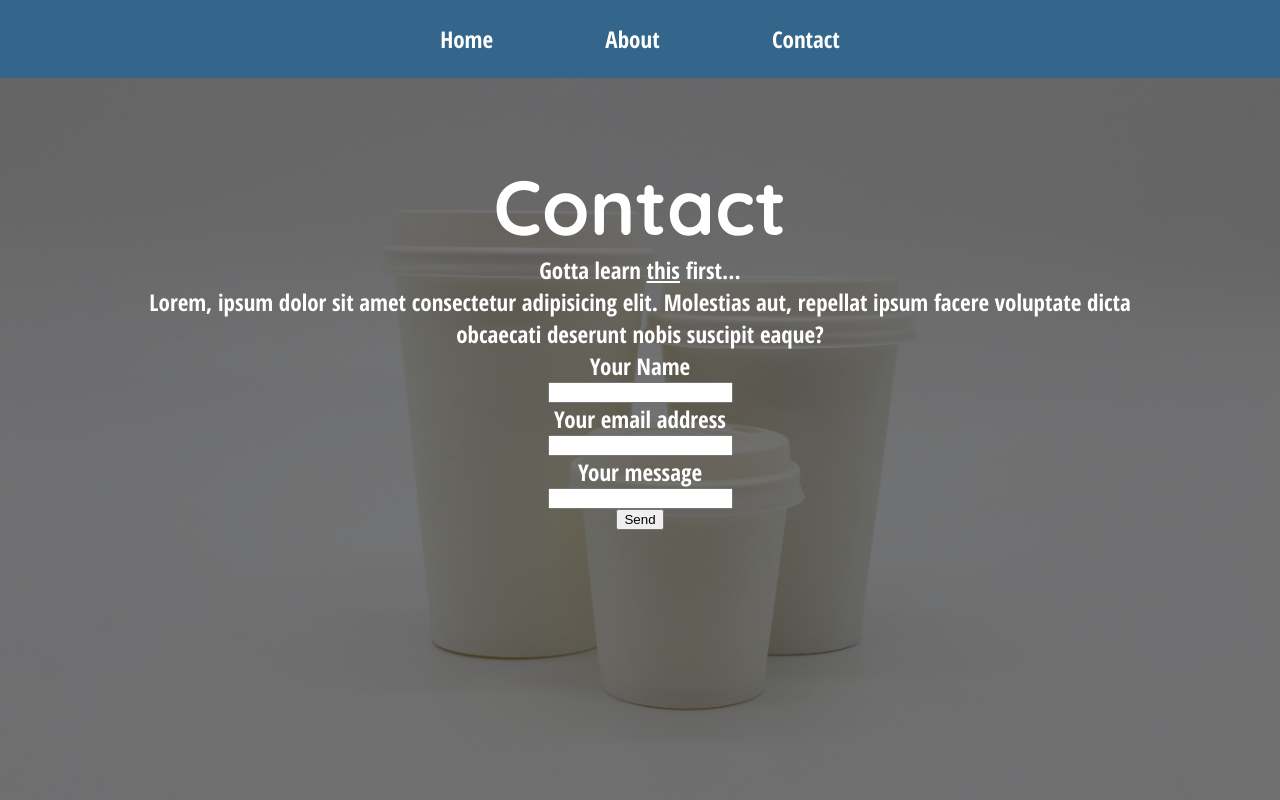
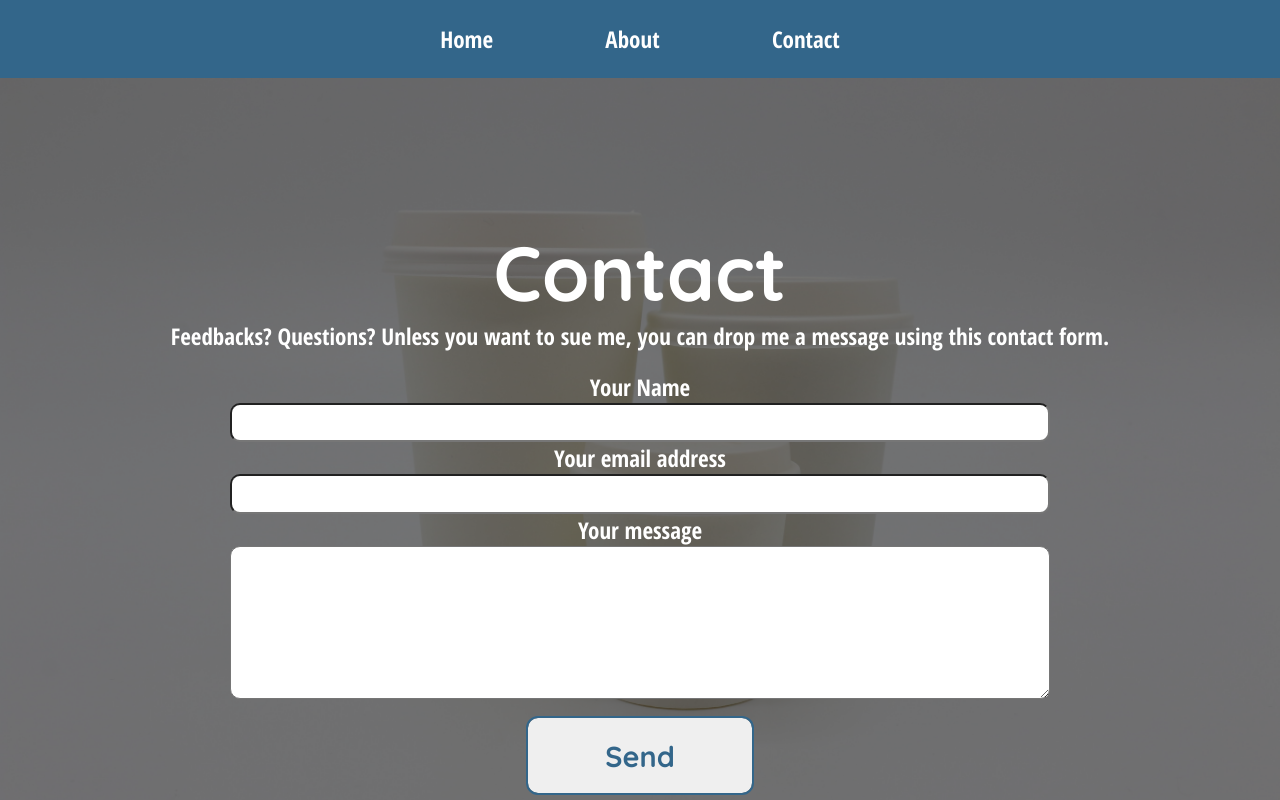
Before and after one commit to alessioitalo/nextjs-whos-taller, a Next.js app: page /contact in a window 1280 px wide. Shown: the top 800 px of the page. Built offline with nearby package versions, Linux system fonts and the light colour scheme.

Commit message:
added form validation

```diff
--- a/components/ContactForm.js
+++ b/components/ContactForm.js
@@ -1,26 +1,86 @@
-import {StyledContactForm} from './styled'
+import { StyledButton, StyledContactForm } from './styled';
+import { useState } from 'react';
+import useForm from '../hooks/use-form';
 
 const ContactForm = () => {
+  const [name, setName] = useState('');
+  const [email, setEmail] = useState('');
+  const [message, setMessage] = useState('');
+  const [submitted, setSubmitted] = useState(false);
 
-const contactFormHandler = (e)=>{
-    e.preventDefault()
-    console.log('sent!')
+  // CUSTOM HOOK to validate form?
+  // POST REQUEST still not working...
+  // https://medium.com/nerd-for-tech/coding-a-contact-form-with-next-js-and-nodemailer-d3a8dc6cd645
+  // input must be emptied?
+  const { error, validForm, validateForm, setError } = useForm(
+    name,
+    email,
+    message
+  );
+
+  const emptyInput = () => {
+    setName('');
+    setEmail('');
+    setMessage('');
+  };
+
+  const contactFormHandler = async (e) => {
+    e.preventDefault();
+    setError([]);
+    validateForm();
+    if (error) {
+      return;
     }
+    const messageData = {
+      name: nameRef.current.value,
+      email: emailRef.current.value,
+      message: messageRef.current.value,
+    };
+
+    setSubmitted(true);
+    emptyInput();
+    // const response = await fetch('/api/contact', {
+    //   method: 'POST',
+    //   headers: {
+    //     'Content-Type': 'application/json',
+    //   },
+    //   body: JSON.stringify(completeMessage),
+    // });
+    // const data = await response.json();
+    // console.log(data);
+  };
 
   return (
     <>
-        <div>Lorem, ipsum dolor sit amet consectetur adipisicing elit. Molestias aut, repellat ipsum facere voluptate dicta obcaecati deserunt nobis suscipit eaque?</div>
+      {submitted ? (
+        <h1>Email sent!</h1>
+      ) : (
         <StyledContactForm onSubmit={contactFormHandler}>
           <label>Your Name</label>
-            <input></input>
+          <input type='text' onChange={(e) => setName(e.target.value)} />
           <label>Your email address</label>
-            <input></input>
+          <input type='email' onChange={(e) => setEmail(e.target.value)} />
           <label>Your message</label>
-             <input type="text-area"></input>
-             <button>Send</button>
+          <textarea
+            type='text'
+            className='text-area'
+            onChange={(e) => setMessage(e.target.value)}
+          ></textarea>
+          {error.length > 1 && (
+            <>
+            <p>Something went wrong.</p>
+            <ul className='error'>
+              {error.map((err) => (
+                <li key={error.indexOf(err)}>{err}</li>
+              ))}
+            </ul>
+            </>
+          )}
+          <StyledButton>Send</StyledButton>
         </StyledContactForm>
+      )}
     </>
   );
-}
+};
 
-export default ContactForm
+export default ContactForm;
--- a/components/Main.js
+++ b/components/Main.js
@@ -12,7 +12,7 @@
 
   return (
     <StyledMain>
-      <StyledOverlay>
+      <StyledOverlay />
         <div className='content'>
           <h1>Who's taller?</h1>
           <h5>
@@ -24,7 +24,6 @@
             Play
           </StyledButton>
         </div>
-      </StyledOverlay>
     </StyledMain>
   );
 };
--- a/components/styled.js
+++ b/components/styled.js
@@ -12,6 +12,8 @@
   font-weight: 700;
 `;
 
+
+// NAVBAR
 export const StyledNavbar = styled.nav`
   height: 10%;
   ${flexCenter}
@@ -24,8 +26,11 @@
   }
 `;
 
+
+// MAIN CONTAINER
 export const StyledMain = styled.main`
-  height: 100vh;
+  min-height: 100vh;
+  height: 100%;
   width: 100%;
   ${flexCenter}
   background-repeat: no-repeat;
@@ -44,6 +49,8 @@
     font-size: 4rem;
   }
 `;
+
+// GAME CARDS CONTAINER
 export const StyledGameContainer = styled.div`
   height: 100%;
   width: 100%;
@@ -55,6 +62,8 @@
   }
 `;
 
+
+// SINGLE CARD CONTAINER
 export const StyledHalf = styled.div`
   width: 50%;
   min-height: 90vh;
@@ -108,6 +117,7 @@
   }
 `;
 
+// SCORE
 export const StyledScore = styled.div`
   border-radius: 50%;
   height: 4rem;
@@ -131,6 +141,7 @@
   }
 `;
 
+// FOOTER
 export const StyledFooter = styled.footer`
   background-color: hsl(205, 46%, 37%);
   padding: 2rem;
@@ -141,8 +152,17 @@
   .credit {
     font-size: 0.8rem;
   }
+
+  @media (max-width: 750px) {
+    font-size: 0.9rem;
+    .credit{
+      font-size: 0.6rem;
+    }
+  }
 `;
 
+
+// BUTTON
 export const StyledButton = styled.button`
   border-radius: 10px;
   border: none;
@@ -165,13 +185,13 @@
   }
 `;
 
+// OVERLAY
 export const StyledOverlay = styled.div`
   width: 100%;
   height: 100%;
   position: absolute;
   top: 0;
   left: 0;
-  background: hsla(205, 46%, 37%, 0.5);
   background: ${(props) =>
     props.isForCard ? 'hsla(205, 46%, 37%, 0.5)' : 'hsla(0,0%,0%, 0.5)'};
   opacity: ${(props) => (props.isForCard ? 0 : 1)};
@@ -190,11 +210,45 @@
   }
 `;
 
+// CONTACT FORM
 export const StyledContactForm = styled.form`
   ${flexCenter};
   flex-direction: column;
+  padding: 1rem 0;
+
+  input, textarea{
+    ${differentText};
+    width: 80%;
+    border-radius: 10px;
+    padding: 0.5rem
+  }
+
+  textarea{
+    min-height: 8rem;
+  }
+
+  button{
+    margin-top: 1rem;
+  }
+
+  .error{
+    flex-direction: column;
+    ${differentText}
+    font-size: 0.8rem;
+  }
+
+  @media (max-width: 750px){
+    input, textarea{
+      width: 100%;
+    }
+    textarea{
+      height: 16rem;
+    }
+  }
 `;
 
+
+// GAME OVER MESSAGE
 export const StyledGameOver = styled.div`
   width: 60%;
   height: 70%;
--- /dev/null
+++ b/hooks/use-form.js
@@ -0,0 +1,19 @@
+import { useState } from 'react';
+
+const useForm = (name, email, message) => {
+  const [error, setError] = useState([]);
+  const [validForm, setValidForm] = useState();
+  const validateForm = () => {
+    if (!name || !email || !message) {
+      setError(prevError => [...prevError, 'All fields are mandatory.']);
+      setValidForm(false);
+    }
+    if (!/^\w+([\.-]?\w+)*@\w+([\.-]?\w+)*(\.\w{2,3})+$/.test(email)) {
+      setError(prevError => [...prevError,'Please enter a valid email address.']);
+      setValidForm(false);
+    }
+  };
+  return {error, validForm, validateForm, setError };
+};
+
+export default useForm;
--- a/package.json
+++ b/package.json
@@ -9,8 +9,10 @@
     "lint": "next lint"
   },
   "dependencies": {
+    "dotenv": "^10.0.0",
     "mongodb": "^4.1.3",
     "next": "11.1.2",
+    "nodemailer": "^6.6.5",
     "react": "17.0.2",
     "react-dom": "17.0.2",
     "styled-components": "^5.3.1"
--- a/pages/about.js
+++ b/pages/about.js
@@ -3,7 +3,7 @@
 const About = () => {
   return (
     <StyledMain>
-      <StyledOverlay>
+      <StyledOverlay />
         <div className='content'>
           <h1>About</h1>
           <div>
@@ -50,7 +50,6 @@
             </p>
           </div>
         </div>
-      </StyledOverlay>
     </StyledMain>
   );
 };
--- /dev/null
+++ b/pages/api/contact.js
@@ -0,0 +1,35 @@
+require('dotenv').config();
+const email = process.env.NEXT_PUBLIC_EMAIL;
+const pwd = process.env.NEXT_PUBLIC_PASSWORD;
+export default function (req, res) {
+  let nodemailer = require('nodemailer');
+  const transporter = nodemailer.createTransport({
+    port: 465,
+    host: 'smtp.gmail.com',
+    auth: {
+      user: email,
+      pass: pwd,
+    },
+    secure: true,
+  });
+  console.log(req)
+//   const emailData = {
+//     from: req.body.email,
+//     to: email,
+//     subject: `Message from ${req.body.name}`,
+//     text: req.body.message,
+//     html: <div>{req.body.message}</div>,
+//   };
+
+//   transporter.sendMail(emailData, (error, info) => {
+//     if (error) {
+//       console.log(error);
+//     } else {
+//       console.log(info);
+//     }
+//   });
+
+//   res.status(200);
+}
+
+console.log(req.body);
--- a/pages/contact.js
+++ b/pages/contact.js
@@ -3,19 +3,12 @@
 const Contact = () => {
   return (
     <StyledMain>
-      <StyledOverlay>
+      <StyledOverlay />
         <div className='content'>
           <h1>Contact</h1>
-          <div>
-            Gotta learn{' '}
-            <a href='https://medium.com/nerd-for-tech/coding-a-contact-form-with-next-js-and-nodemailer-d3a8dc6cd645'>
-              this
-            </a>{' '}
-            first...
-          </div>
+          <div>Feedbacks? Questions? Unless you want to sue me, you can drop me a message using this contact form.</div>
           <ContactForm />
         </div>
-      </StyledOverlay>
     </StyledMain>
   );
 };
--- a/styles/globals.css
+++ b/styles/globals.css
@@ -34,6 +34,11 @@
   list-style: none;
 }
 
+.content{
+  position: relative;
+  z-index: 1;
+}
+
 @media(max-width: 550px){
   ul{
     width: 90%;
```
Also changed, not shown: 1 other file (tests, documents, lock files or other folders). Lines whose indentation alone changed are shown as unchanged.
